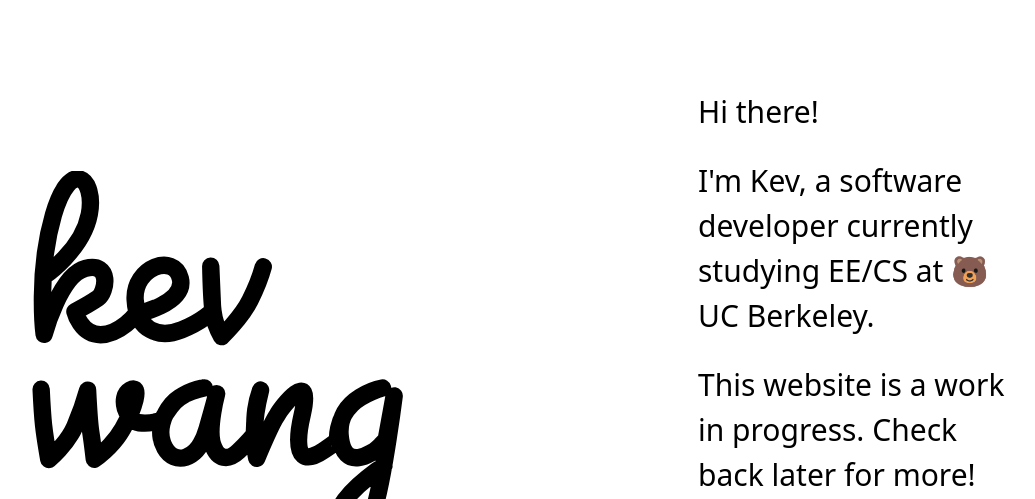
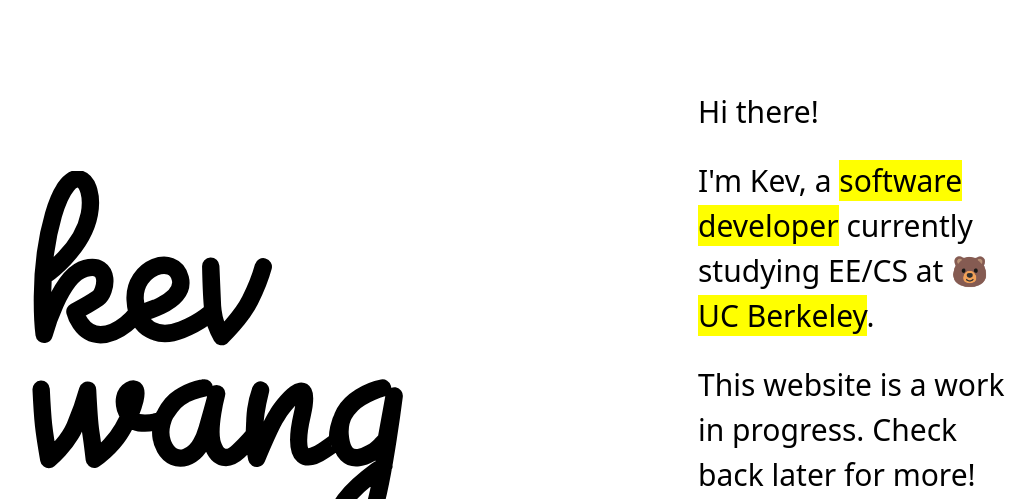
Before and after one commit to kevinzwang/kevwang.dev, a Gatsby site: page / in a window 1280 px wide. Shown: the part 70-569 px from the top of the page, without its empty margins (102-1137 px from the left). Built offline with nearby package versions, Linux system fonts and the light colour scheme; Gatsby itself is replaced by a stand-in of ours.

Commit message:
highlighting animations on load was a bad idea

```diff
--- a/src/styles/styles.module.scss
+++ b/src/styles/styles.module.scss
@@ -32,29 +32,5 @@
 }
 
 .highlight {
-  position: relative;
-
-  &::before {
-    content: '';
-    position: absolute;
-    z-index: -1;
-    top: 0;
-    left: 0;
-    right: 0;
-    bottom: 0;
-    background: yellow;
-    width: 0;
-
-    animation: hl 1s forwards;
-  }
+  background-color: yellow;
 }
-
-@keyframes hl {
-  from {
-    width: 0;
-  }
-
-  to {
-    width: 100%
-  }
-}
```
